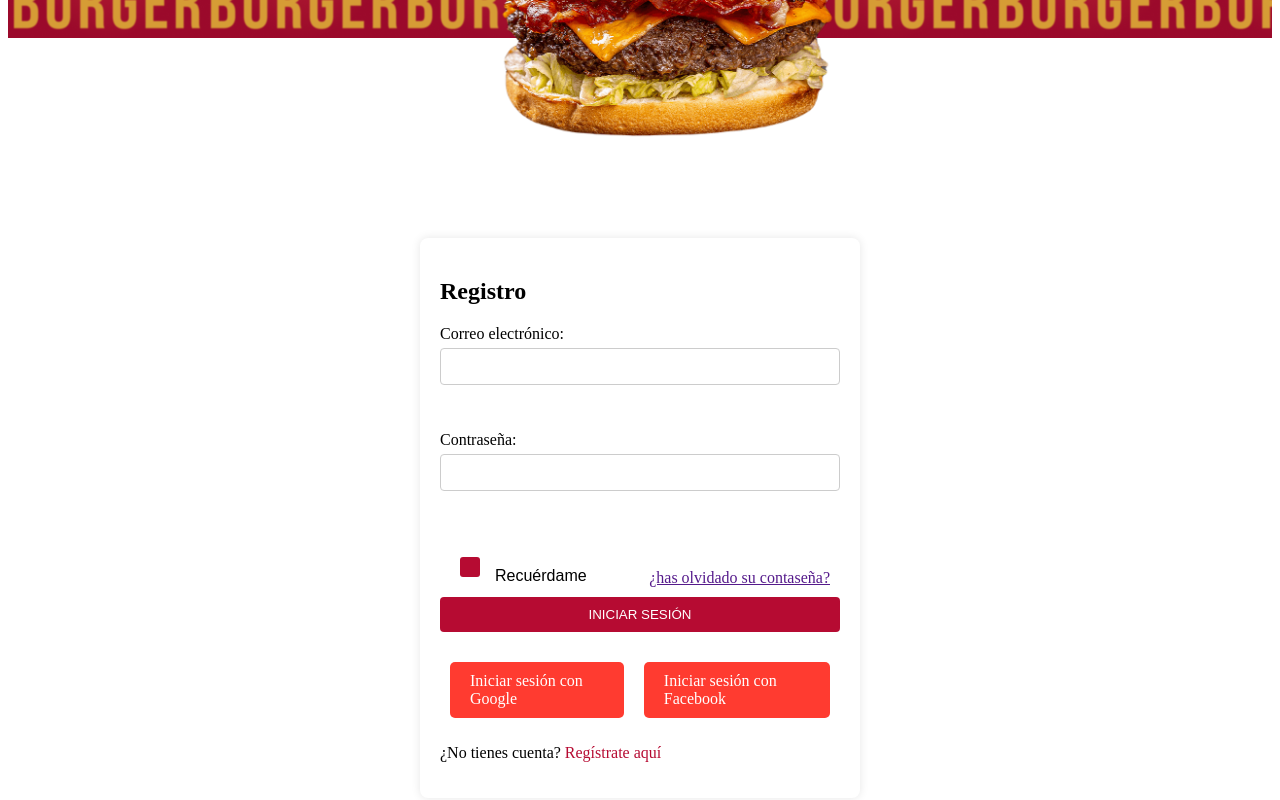
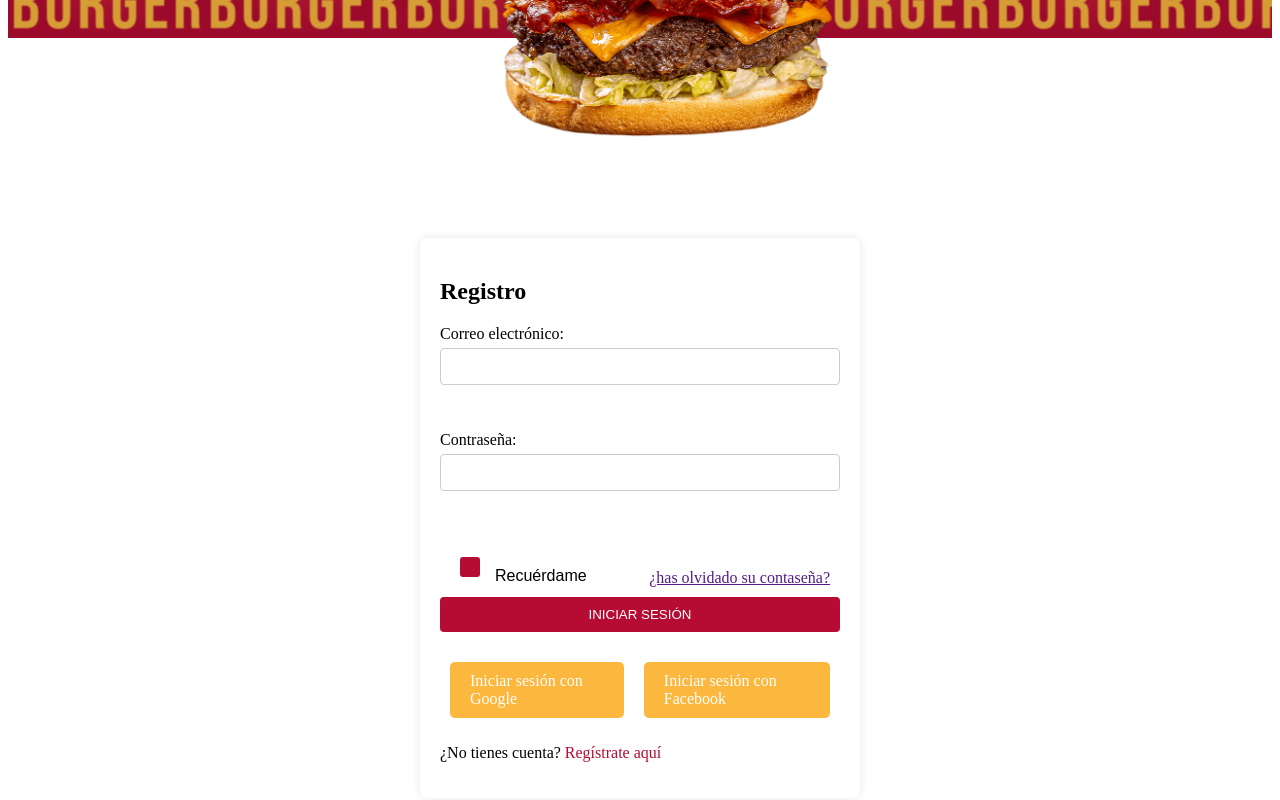
Before and after one commit to GueDevz/Fiery-Burger, a plain HTML site: page html/formulario1.html in a window 1280 px wide. Shown: the part 270-1070 px from the top of the page. Drawn offline with Linux system fonts and the light colour scheme; files whose address does not match are found by name.

Commit message:
formulario

```diff
--- a/css/formularios.css
+++ b/css/formularios.css
@@ -122,7 +122,7 @@ form input[type="submit"]:hover {
 .boton-facebook {
     padding: 10px 20px;
     margin: 10px;
-    background-color: #ff3b30;
+    background-color: #FCB73E;
     /* Color de Google */
     color: #fff;
     text-decoration: none;
@@ -130,7 +130,7 @@ form input[type="submit"]:hover {
 }
 
 .boton-facebook {
-    background-color: #ff3b30;
+    background-color: #FCB73E;
     /* Color de Facebook */
 }
 
```
